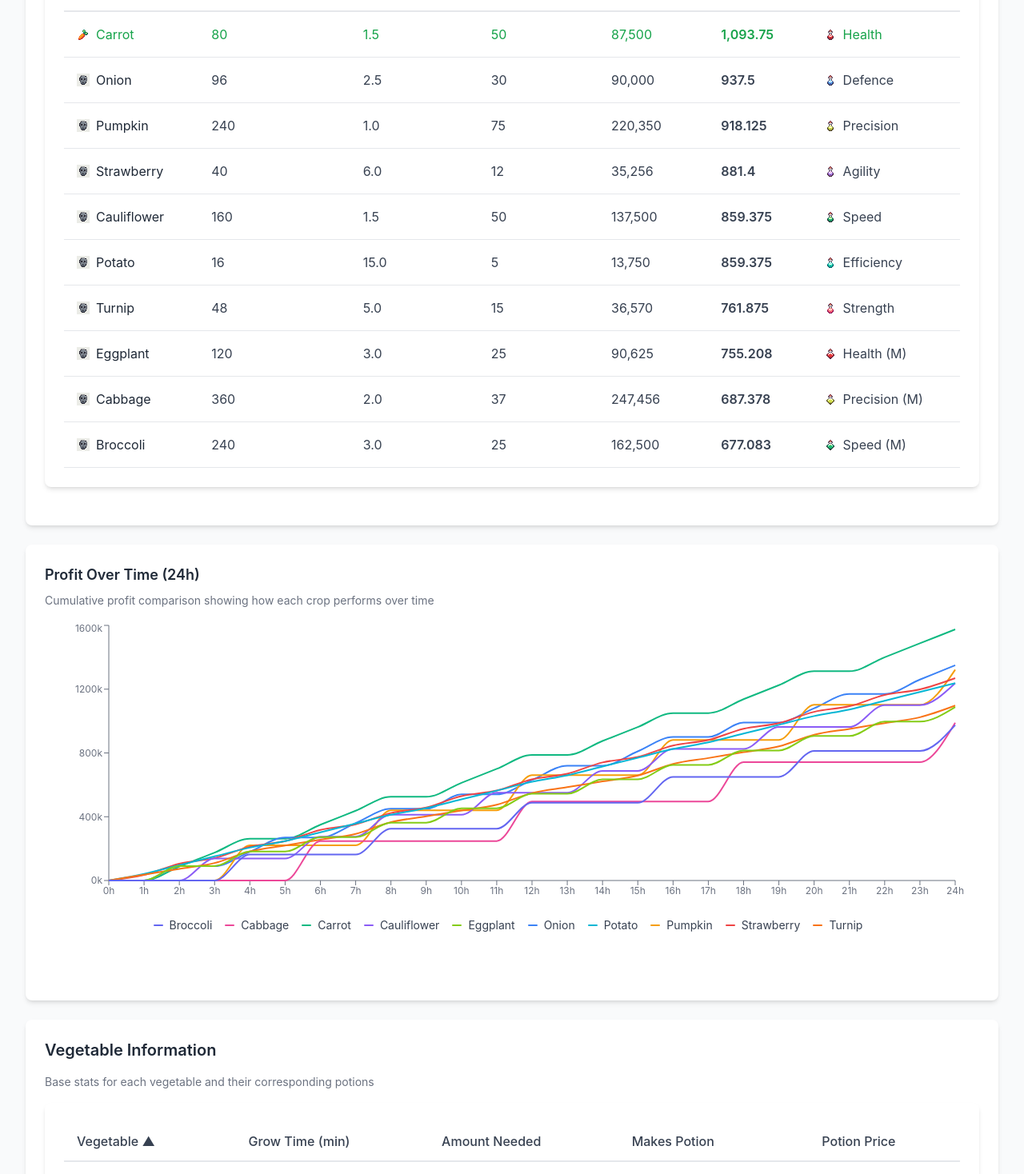
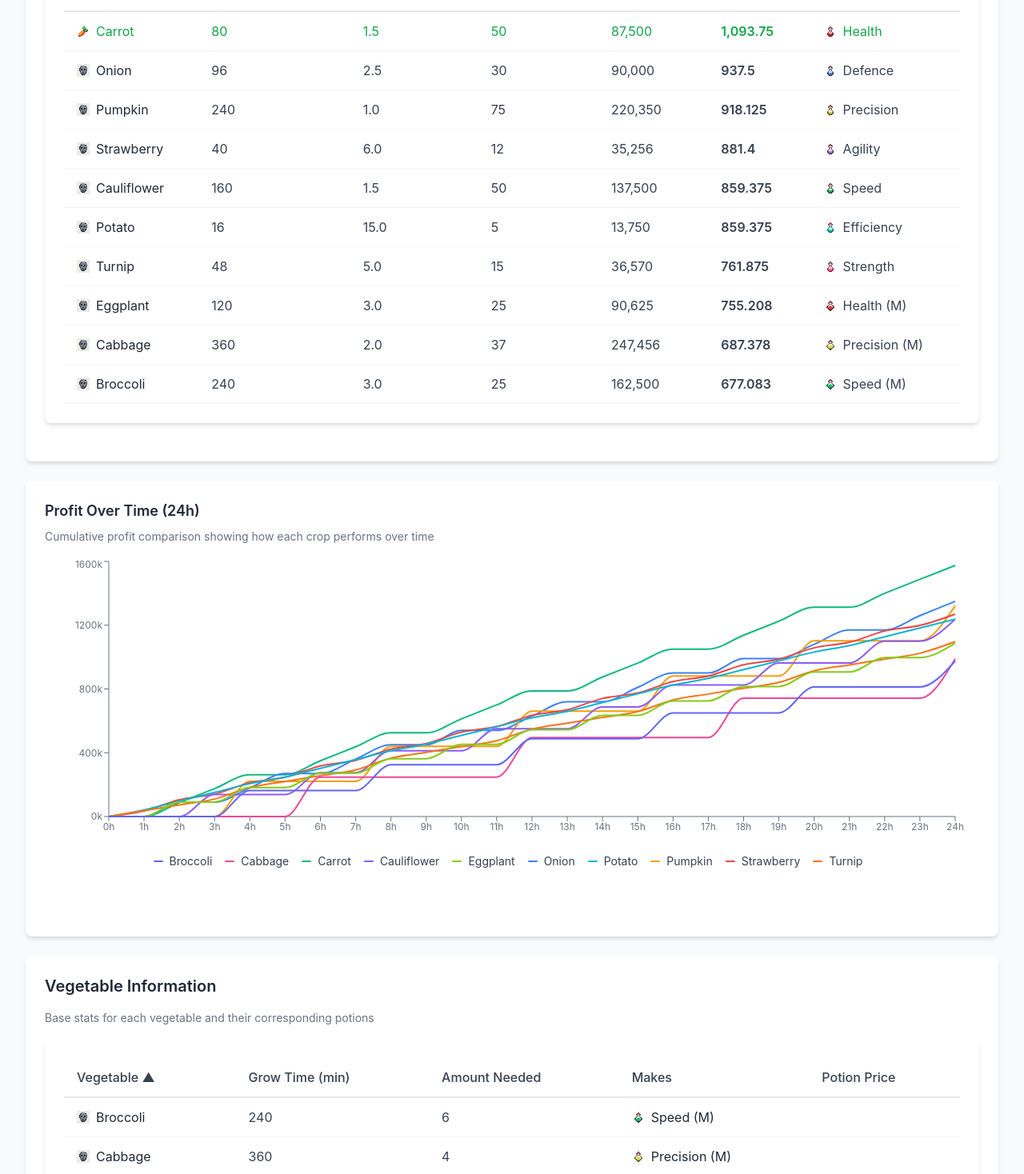
Before and after one commit to danjam/reborn-fansite, a React (Vite) app: page /tools/crop-calculator in a window 1280 px wide. Shown: the part 702-2170 px from the top of the page at 80% size. Built offline with nearby package versions, Linux system fonts and the light colour scheme.

Commit message:
Optimisations

```diff
--- a/src/components/PageHeader.tsx
+++ b/src/components/PageHeader.tsx
@@ -1,5 +1,6 @@
 // src/components/PageHeader.tsx
 import { useStyles } from '@/hooks';
+import React from 'react';
 import Breadcrumb from './Breadcrumb';
 
 interface PageHeaderProps {
@@ -8,17 +9,18 @@ interface PageHeaderProps {
   showBreadcrumb?: boolean;
 }
 
-const PageHeader: React.FC<PageHeaderProps> = ({
-  title,
-  description,
-  showBreadcrumb = true,
-}) => {
-  const { styles } = useStyles();
+// Memoized header content component - won't re-render when breadcrumb changes
+const HeaderContent = React.memo(
+  ({
+    title,
+    description,
+  }: {
+    title: string;
+    description: string | undefined;
+  }) => {
+    const { styles } = useStyles();
 
-  return (
-    <>
-      {showBreadcrumb && <Breadcrumb />}
-
+    return (
       <div className="mb-8">
         <h1 className={`text-3xl font-bold mb-4 ${styles.text.accent}`}>
           {title}
@@ -27,6 +29,22 @@ const PageHeader: React.FC<PageHeaderProps> = ({
           <p className={`text-lg ${styles.text.secondary}`}>{description}</p>
         )}
       </div>
+    );
+  }
+);
+
+// Add display name for better debugging
+HeaderContent.displayName = 'HeaderContent';
+
+const PageHeader: React.FC<PageHeaderProps> = ({
+  title,
+  description,
+  showBreadcrumb = true,
+}) => {
+  return (
+    <>
+      {showBreadcrumb && <Breadcrumb />}
+      <HeaderContent title={title} description={description} />
     </>
   );
 };
--- a/src/components/Table.tsx
+++ b/src/components/Table.tsx
@@ -49,6 +49,12 @@ const Table = <T extends object>({
   // Sort state management
   const [sortState, setSortState] = useState<SortState>(initialSort || null);
 
+  // Internal helper to generate consistent column keys
+  // Memoized to prevent recreation on every render
+  const getColumnKey = useCallback((header: string): string => {
+    return header.toLowerCase().replace(/\s+/g, '_');
+  }, []);
+
   // Memoize key generation functions to avoid recreation on every render
   const generateRowKey = useCallback((item: T, index: number): string => {
     // Try item.id first, fallback to computed key
@@ -65,27 +71,28 @@ const Table = <T extends object>({
 
   const generateColumnKey = useCallback(
     (column: Column<T>, index: number): string => {
-      // Use header as basis for column key
-      return column.header.toLowerCase().replace(/\s+/g, '_') + `_${index}`;
+      // Use internal helper for consistency
+      return `${getColumnKey(column.header)}_${index}`;
     },
-    []
+    [getColumnKey]
   );
 
   // Memoize the column key mapping for sort lookups
   const columnKeyMap = useMemo(() => {
     const map = new Map<string, Column<T>>();
     columns.forEach(col => {
-      const key = col.header.toLowerCase().replace(/\s+/g, '_');
+      const key = getColumnKey(col.header);
       map.set(key, col);
     });
     return map;
-  }, [columns]);
+  }, [columns, getColumnKey]);
 
   // Handle header click for sorting - memoized to prevent child re-renders
-  const handleHeaderClick = useCallback((column: Column<T>) => {
+  const handleHeaderClick = useCallback(
+    (column: Column<T>) => {
       if (!column.sortBy) return; // Not sortable
 
-    const columnKey = column.header.toLowerCase().replace(/\s+/g, '_');
+      const columnKey = getColumnKey(column.header);
 
       setSortState(prevState => {
         if (!prevState || prevState.column !== columnKey) {
@@ -102,7 +109,9 @@ const Table = <T extends object>({
           };
         }
       });
-  }, []);
+    },
+    [getColumnKey]
+  );
 
   // Sort data based on current sort state
   // Optimized dependencies - only recompute when data or sort state changes
@@ -145,14 +154,14 @@ const Table = <T extends object>({
     (column: Column<T>) => {
       if (!column.sortBy) return null;
 
-      const columnKey = column.header.toLowerCase().replace(/\s+/g, '_');
+      const columnKey = getColumnKey(column.header);
       const isActive = sortState?.column === columnKey;
 
       if (!isActive) return null;
 
       return sortState.direction === 'asc' ? ' ▲' : ' ▼';
     },
-    [sortState]
+    [sortState, getColumnKey]
   );
 
   return (
@@ -168,9 +177,12 @@ const Table = <T extends object>({
                   column.minWidth ? `min-w-[${column.minWidth}]` : ''
                 } ${column.headerClassName || ''} ${
                   column.sortBy
-                    ? 'cursor-pointer hover:text-green-600 dark:hover:text-green-400 transition-colors'
+                    ? 'cursor-pointer hover:bg-gray-50 dark:hover:bg-gray-700 transition-colors'
                     : ''
                 }`}
+                style={
+                  column.minWidth ? { minWidth: column.minWidth } : undefined
+                }
                 onClick={() => handleHeaderClick(column)}
               >
                 {column.header}
@@ -183,7 +195,7 @@ const Table = <T extends object>({
           {sortedData.map((item, rowIndex) => (
             <tr
               key={generateRowKey(item, rowIndex)}
-              className={`border-b ${styles.border}`}
+              className={`border-b ${styles.table.rowBorderBottom} hover:bg-gray-50 dark:hover:bg-gray-700/50 transition-colors`}
             >
               {columns.map((column, colIndex) => {
                 let cellContent: React.ReactNode;
@@ -191,19 +203,19 @@ const Table = <T extends object>({
                 if (column.render) {
                   cellContent = column.render(item, rowIndex);
                 } else if (column.accessor) {
-                  const value =
-                    typeof column.accessor === 'function'
-                      ? column.accessor(item)
-                      : item[column.accessor];
-                  cellContent = value as React.ReactNode;
+                  if (typeof column.accessor === 'function') {
+                    cellContent = String(column.accessor(item));
                   } else {
-                  cellContent = null;
+                    cellContent = String(item[column.accessor]);
+                  }
+                } else {
+                  cellContent = '';
                 }
 
                 return (
                   <td
-                    key={generateColumnKey(column, colIndex)}
-                    className={`py-4 px-4 ${column.cellClassName || styles.text.secondary}`}
+                    key={`${generateRowKey(item, rowIndex)}_${generateColumnKey(column, colIndex)}`}
+                    className={`py-3 px-4 ${column.cellClassName || ''}`}
                   >
                     {cellContent}
                   </td>
--- a/src/components/navigation/types.ts
+++ b/src/components/navigation/types.ts
@@ -4,7 +4,6 @@ import { Styles } from '@/utils/styles';
 export interface NavigationItem {
   id: string;
   label: string;
-  icon: string;
   path: string;
 }
 
--- a/src/pages/tools/CropCalculatorPage.tsx
+++ b/src/pages/tools/CropCalculatorPage.tsx
@@ -1,4 +1,4 @@
-// src/pages/tools/CropCalculatorPage.tsx
+// src/pages/tools/CropCalculatorPage.tsx - Updated with range clamping
 import { useCallback, useMemo, useState } from 'react';
 import { Link } from 'react-router-dom';
 
@@ -23,15 +23,14 @@ const CropCalculatorPage = () => {
   const { styles } = useStyles();
   const { settings } = useGameSettings();
 
-  // Simple state - like other pages
+  // Simple state - no error tracking needed
   const [totalPlots, setTotalPlots] = useState(75);
   const [fertilised, setFertilised] = useState(true);
   const [cauldronLevel, setCauldronLevel] = useState(
-    settings.houseMultipliers.cauldron
+    settings.houseMultipliers.cauldron // Keep existing default logic
   );
 
   // Get vegetable-potion data from the game data service
-  // No useMemo needed - GameDataService now returns stable references
   const gameVegetables = gameData.getVegetablePotionData();
 
   // Memoize vegetables and potions lookups for icon functions
@@ -47,7 +46,7 @@ const CropCalculatorPage = () => {
     return lookup;
   }, []);
 
-  // Optimized icon lookup functions - no more expensive find() operations
+  // Optimized icon lookup functions
   const getVegetableIcon = useCallback(
     (vegetableName: string) => {
       return vegetablesLookup.get(vegetableName);
@@ -62,10 +61,19 @@ const CropCalculatorPage = () => {
     [potionsLookup]
   );
 
+  // Simple clamping functions
+  const clampPlots = useCallback((value: number): number => {
+    return Math.max(1, Math.min(75, Math.round(value) || 1));
+  }, []);
+
+  const clampCauldronLevel = useCallback((value: number): number => {
+    return Math.max(1, Math.min(9999, Math.round(value) || 1));
+  }, []);
+
   // Memoize simple calculations
   const vegetablesPerPlot = useMemo(() => (fertilised ? 2 : 1), [fertilised]);
 
-  // Optimized analysis calculation with better dependency tracking
+  // Optimized analysis calculation
   const analysis = useMemo(() => {
     return gameVegetables
       .map(vegetable => {
@@ -89,19 +97,21 @@ const CropCalculatorPage = () => {
   // Memoize best crop to prevent recalculation
   const bestCrop = useMemo(() => analysis[0], [analysis]);
 
-  // Memoized event handlers to prevent child re-renders
+  // Event handlers with automatic clamping
   const handleTotalPlotsChange = useCallback(
     (e: React.ChangeEvent<HTMLInputElement>) => {
-      setTotalPlots(Number(e.target.value));
+      const value = Number(e.target.value);
+      setTotalPlots(clampPlots(value));
     },
-    []
+    [clampPlots]
   );
 
   const handleCauldronLevelChange = useCallback(
     (e: React.ChangeEvent<HTMLInputElement>) => {
-      setCauldronLevel(Number(e.target.value));
+      const value = Number(e.target.value);
+      setCauldronLevel(clampCauldronLevel(value));
     },
-    []
+    [clampCauldronLevel]
   );
 
   const handleFertilisedChange = useCallback(
@@ -218,7 +228,7 @@ const CropCalculatorPage = () => {
       {
         header: 'Vegetable',
         cellClassName: styles.text.primary,
-        sortBy: 'name', // Sort alphabetically by vegetable name
+        sortBy: 'name',
         render: vegetable => (
           <div className="flex items-center space-x-2">
             {getVegetableIcon(vegetable.name) && (
@@ -236,17 +246,26 @@ const CropCalculatorPage = () => {
       },
       {
         header: 'Grow Time (min)',
-        sortBy: 'growTime', // Sort numerically by grow time
-        render: vegetable => vegetable.growTime.toString(),
+        sortBy: 'growTime',
+        defaultSortDirection: 'asc',
+        render: vegetable => (
+          <span className={styles.text.secondary}>{vegetable.growTime}</span>
+        ),
       },
       {
         header: 'Amount Needed',
-        sortBy: 'amountNeeded', // Sort numerically by amount needed
-        render: vegetable => vegetable.amountNeeded.toString(),
+        sortBy: 'amountNeeded',
+        defaultSortDirection: 'asc',
+        render: vegetable => (
+          <span className={styles.text.secondary}>
+            {vegetable.amountNeeded}
+          </span>
+        ),
       },
       {
-        header: 'Makes Potion',
-        sortBy: 'potionName', // Sort alphabetically by potion name
+        header: 'Makes',
+        cellClassName: styles.text.primary,
+        sortBy: 'potionName',
         render: vegetable => (
           <div className="flex items-center space-x-2">
             {getPotionIcon(vegetable.potionName) && (
@@ -264,9 +283,13 @@ const CropCalculatorPage = () => {
       },
       {
         header: 'Potion Price',
-        sortBy: 'potionPrice', // Sort numerically by potion price
-        defaultSortDirection: 'desc', // Show highest prices first by default
-        render: vegetable => vegetable.potionPrice.toLocaleString(),
+        sortBy: 'potionPrice',
+        defaultSortDirection: 'desc',
+        render: vegetable => (
+          <span className="font-medium">
+            {vegetable.potionPrice.toLocaleString()}
+          </span>
+        ),
       },
     ],
     [styles, getVegetableIcon, getPotionIcon]
@@ -276,7 +299,7 @@ const CropCalculatorPage = () => {
     <div>
       <PageHeader
         title="Crop Profit Calculator"
-        description="Calculate the most profitable crops to grow based on your farm setup and house upgrades."
+        description="Calculate the most profitable crops based on your farm setup."
       />
 
       {/* Settings Section */}
@@ -286,7 +309,7 @@ const CropCalculatorPage = () => {
         </h2>
 
         <div className="grid grid-cols-1 md:grid-cols-[1fr_1fr_1fr_auto] gap-6 items-end">
-          {/* Total Plots */}
+          {/* Total Plots - clamped to 1-75, integers only */}
           <div>
             <label
               htmlFor="totalPlots"
@@ -301,10 +324,13 @@ const CropCalculatorPage = () => {
               onChange={handleTotalPlotsChange}
               className={styles.input}
               min="1"
+              max="75"
+              step="1"
+              placeholder="75"
             />
           </div>
 
-          {/* Cauldron Level */}
+          {/* Cauldron Level - clamped to 1-9999, integers only */}
           <div>
             <label
               htmlFor="cauldronLevel"
@@ -319,7 +345,9 @@ const CropCalculatorPage = () => {
               onChange={handleCauldronLevelChange}
               className={styles.input}
               min="1"
-              step="0.1"
+              max="9999"
+              step="1"
+              placeholder="1"
             />
           </div>
 
```
Also changed, not shown: src/components/Card.tsx (+8 -1 lines), src/components/navigation/constants.ts (+4 -4 lines). Lines whose indentation alone changed are shown as unchanged.
